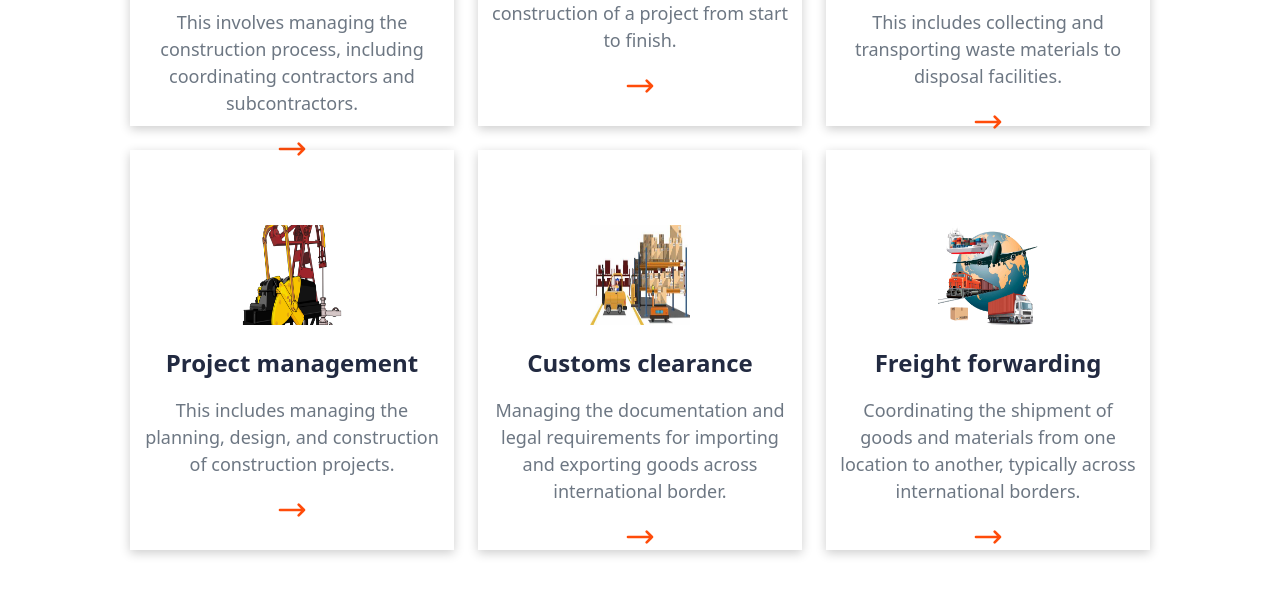
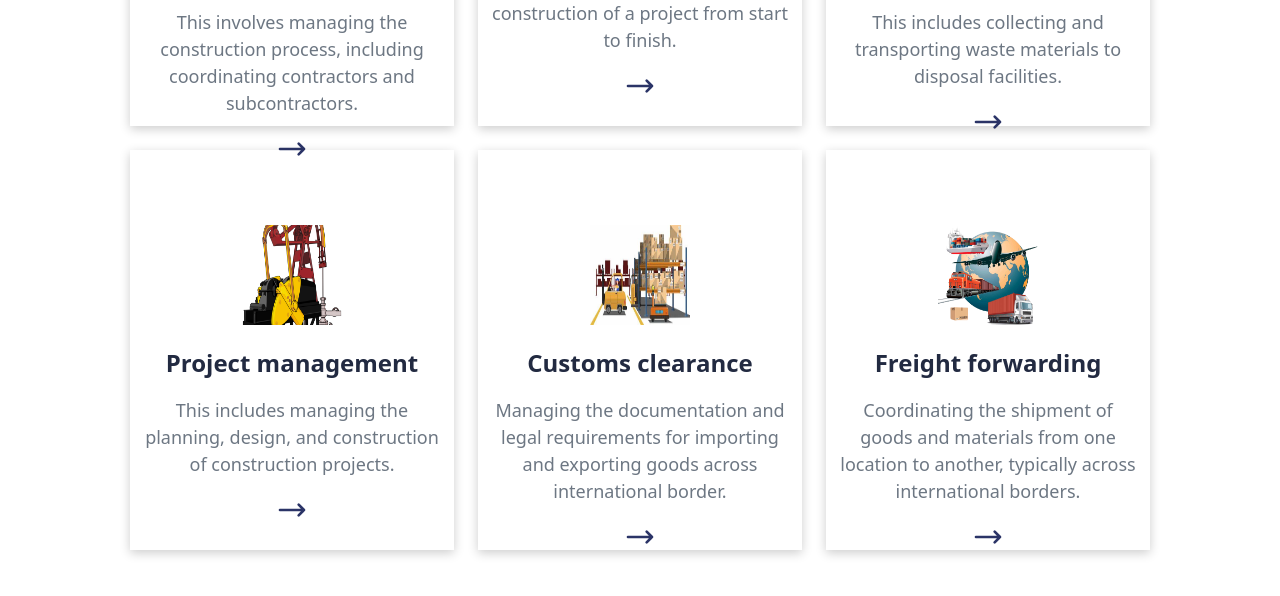
Before and after one commit to Anny85-code/ultarAdvance, a React (Create React App) app: page / in a window 1280 px wide. Shown: the part 3188-3784 px from the top of the page. Built offline with nearby package versions, Linux system fonts and the light colour scheme.

Commit message:
:art: Path color
Update  path color

```diff
--- a/src/components/ServiceHome/ServiceHome.js
+++ b/src/components/ServiceHome/ServiceHome.js
@@ -6,14 +6,19 @@ import { HiOutlineArrowNarrowRight } from "react-icons/hi";
 const ServiceHome = (props) => {
     return (
       <div className={`${styles.box} user-select-none`}>
-            <img style={{ height: '100px', width: '100px'}} src={props.icon} alt="" className={styles.img} />
+        <img
+          style={{ height: '100px', width: '100px' }}
+          src={props.icon}
+          alt=""
+          className={styles.img}
+        />
         <p className={styles.heading}>{props.heading}</p>
         <p className={styles.text}>{props.content}</p>
         <Link to={`/individualService?id=${props.id}`}>
           <HiOutlineArrowNarrowRight
             className={styles.to}
             size="2rem"
-                    color="#ff4c0a"
+            color="#2B3467"
           />
         </Link>
       </div>
```
Lines whose indentation alone changed are shown as unchanged.
